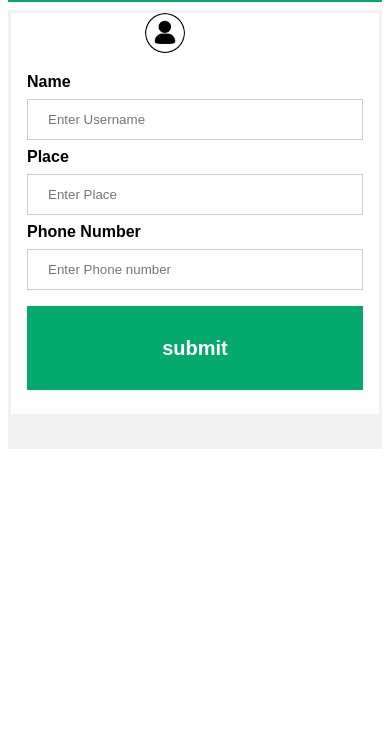
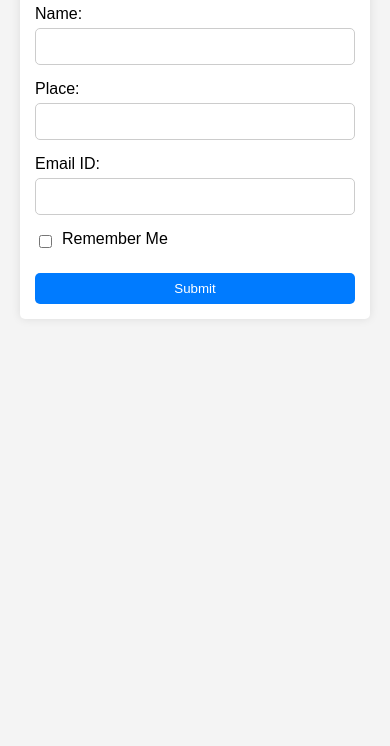
Before and after one commit to a-shitha/codefury, a plain HTML site: page user.html in a window 390 px wide. Shown: the part 98-844 px from the top of the page. Drawn offline with Linux system fonts and the light colour scheme.

Commit message:
Add files via upload
Signed-off-by: a-shitha <147920820+a-shitha@users.noreply.github.com>

```diff
--- a/user.html
+++ b/user.html
@@ -1,117 +1,172 @@
 <!DOCTYPE html>
-<html>
+<html lang="en">
 <head>
-<meta name="viewport" content="width=device-width, initial-scale=1">
-<link rel="stylesheet" href="profile.css">
+    <meta charset="UTF-8">
+    <meta name="viewport" content="width=device-width, initial-scale=1.0">
+    <title>Sign In</title>
     <style>
-body {font-family: Arial, Helvetica, sans-serif;}
-form {border: 3px solid #f1f1f1;}
+        body {
+            font-family: Arial, sans-serif;
+            background-color: #f4f4f4;
+            margin: 0;
 
-input[type=text], input[type=password] {
+        }
+
+        .container {
+            max-width: 400px;
+            margin: 100px auto;
+            padding: 20px;
+            background: white;
+            border-radius: 5px;
+            box-shadow: 0 0 10px rgba(0, 0, 0, 0.1);
+            transition: all 0.3s ease;
+        }
+
+        h2 {
+            text-align: center;
+            margin-bottom: 20px;
+        }
+
+        .form-group {
+            margin-bottom: 15px;
+        }
+
+        label {
+            display: block;
+            margin-bottom: 5px;
+        }
+
+        input[type="text"],
+        input[type="email"] {
             width: 100%;
-  padding: 12px 20px;
-  margin: 8px 0;
-  display: inline-block;
+            padding: 10px;
             border: 1px solid #ccc;
+            border-radius: 5px;
             box-sizing: border-box;
         }
 
+        .checkbox-group {
+            display: flex;
+            align-items: center;
+            margin-bottom: 20px;
+        }
+
+        .checkbox-group input {
+            width: auto;
+            margin-right: 10px;
+        }
+
         button {
-  background-color: #04AA6D;
+            display: block;
+            width: 100%;
+            padding: 10px;
+            background-color: #007bff;
             color: white;
-  padding: 14px 20px;
-  margin: 8px 0;
             border: none;
+            border-radius: 5px;
             cursor: pointer;
-  width: 100%;
-
-  size-adjust: 30%;
-
-
+            transition: background-color 0.3s ease;
         }
 
         button:hover {
-  opacity: 0.8;
+            background-color: #0056b3;
         }
 
-.cancelbtn {
-  width: auto;
-  padding: 10px 18px;
-  background-color: #f44336;
+        .user-icon {
+            display: none;
+            margin: 20px auto;
+            text-align: center;
         }
 
-.imgcontainer {
-
-
-  width:100px ;
-  display: block;
-  margin-left: auto;
-  margin-right: auto;
-
-
-
+        .user-icon img {
+            border-radius: 50%;
+            width: 100px;
+            height: 100px;
         }
 
-img.avatar {
-  width: 40%;
-  border-radius: 50%;
+        @media (max-width: 480px) {
+            .container {
+                margin: 20px;
+                padding: 15px;
             }
 
-.container {
-  padding: 16px;
+            h2 {
+                font-size: 1.5em;
             }
 
-span.psw {
-  float: right;
-  padding-top: 16px;
+            button {
+                padding: 8px;
             }
-
-/* Change styles for span and cancel button on extra small screens */
-@media screen and (max-width: 300px) {
-  span.psw {
-     display: block;
-     float: none;
-  }
-  .cancelbtn {
-     width: 100%;
-  }
-}
-h2{
-  text-align: center;
-  align-items: center;
-
         }
     </style>
 </head>
 <body>
-
-<button><h2 >User Info</h2></button>
-
-<form action="new.html" method="post">
-  <div class="imgcontainer">
-    <img  src="profilephoto.jpg" alt="Avatar" class="avatar" width="100px">
+    <div class="container">
+        <h2>Sign In</h2>
+        <form id="signInForm">
+            <div class="form-group">
+                <label for="name">Name:</label>
+                <input type="text" id="name" name="name" required>
+            </div>
+            <div class="form-group">
+                <label for="place">Place:</label>
+                <input type="text" id="place" name="place" required>
+            </div>
+            <div class="form-group">
+                <label for="email">Email ID:</label>
+                <input type="email" id="email" name="email" required>
+            </div>
+            <div class="checkbox-group">
+                <input type="checkbox" id="remember" name="remember">
+                <label for="remember">Remember Me</label>
+            </div>
+            <button type="submit">Submit</button>
+        </form>
     </div>
 
-  <div class="container">
-    <label for="uname"><b>Name</b></label>
-    <input type="text" placeholder="Enter Username" name="uname" required>
-
-    <label for="psw"><b>Place</b></label>
-    <input type="text" placeholder="Enter Place" name="psw" required>
-
-
-    <label for="psw"><b>Phone Number</b></label>
-    <input type="text" placeholder="Enter Phone number" name="psw" required>
-    <a href="new.html"><button><h2>submit</h2></button></a>
-
-
-
+    <div class="user-icon" id="userIcon">
+        <h3>User Info</h3>
+        <img src="https://via.placeholder.com/100" alt="User Icon">
+        <p id="userInfo"></p>
     </div>
 
-  <div class="container" style="background-color:#f1f1f1">
+    <script>
+        document.getElementById('signInForm').addEventListener('submit', function(event) {
+            event.preventDefault(); // Prevent the default form submission
 
-  </div>
-</form>
+            // Validate the form
+            const name = document.getElementById('name').value;
+            const place = document.getElementById('place').value;
+            const email = document.getElementById('email').value;
 
+            if (name && place && email) {
+                // Store user info in local storage
+                const userInfo = { name, place, email };
+                localStorage.setItem('userInfo', JSON.stringify(userInfo));
+
+                // Show success message
+                alert('Information saved');
+
+                // Display user icon with information
+                displayUserInfo(userInfo);
+
+                // Optionally, redirect to new.html after a delay
+                setTimeout(function() {
+                    window.location.href = 'new.html';
+                }, 1000); // 1 second delay
+            } else {
+                alert('Please fill in all fields.');
+            }
+        });
+
+        function displayUserInfo(userInfo) {
+            document.getElementById('userInfo').innerText = `
+                Name: ${userInfo.name}
+                Place: ${userInfo.place}
+                Email: ${userInfo.email}
+            `;
+            document.getElementById('userIcon').style.display = 'block';
+        }
+    </script>
 </body>
 </html>
```
Lines whose indentation alone changed are shown as unchanged.
